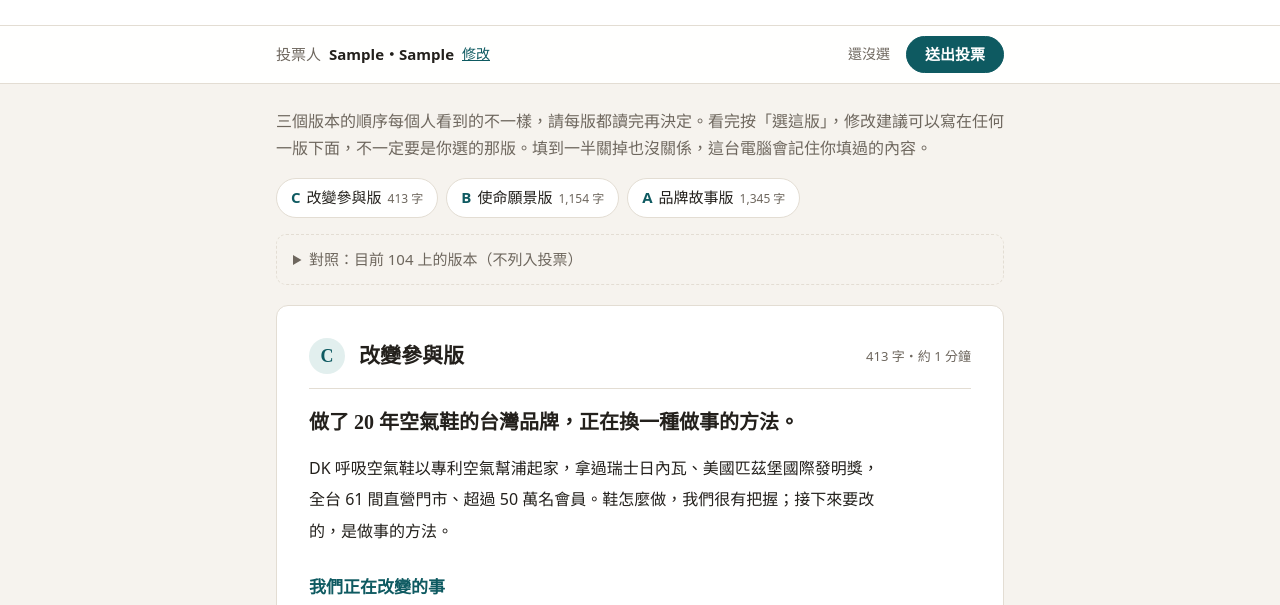
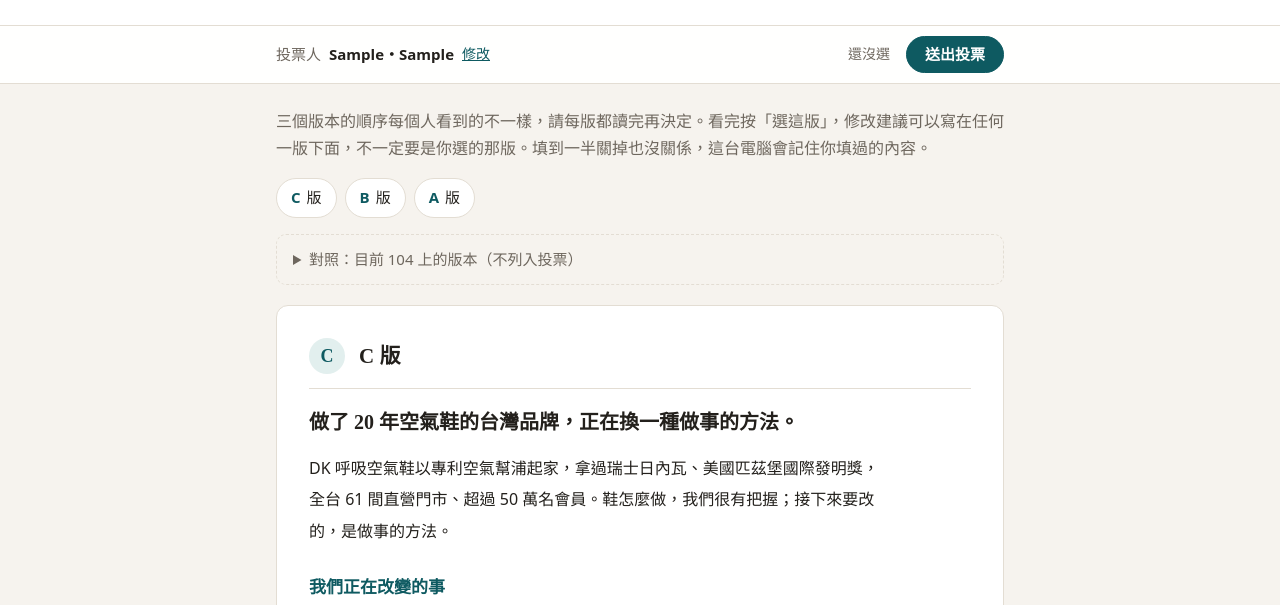
Before and after one commit to rhk9003/dk-104-intro-vote, a plain HTML site: page index.html in a window 1280 px wide. Both pictures are taken after typing "Sample", "Sample" into the empty fields and a click on the button "開始看版本". Shown: the part 193-798 px from the top of the page. Drawn offline with Linux system fonts and the light colour scheme.

Commit message:
版本只用字母標示：拿掉名稱、字數與引導性提示
Co-Authored-By: Claude Opus 5.5 <noreply@anthropic.com>

```diff
--- a/app.js
+++ b/app.js
@@ -1,7 +1,7 @@
 (function () {
   "use strict";
 
-  const { el, renderBlocks, charCount, readTime, label } = window.DKV;
+  const { el, renderBlocks, label } = window.DKV;
   const CFG = window.VOTE_CONFIG;
   const VERSIONS = window.VERSIONS;
   const MAX = CFG.maxPicks;
@@ -80,17 +80,15 @@
     const jump = $("#jump");
     const root = $("#versions");
     ordered.forEach(v => {
-      const n = charCount(v.blocks);
-      jump.appendChild(el("a", { href: "#v-" + v.key }, [el("b", { text: v.letter }), " " + v.name, el("small", { text: n.toLocaleString() + " 字" })]));
+      jump.appendChild(el("a", { href: "#v-" + v.key }, [el("b", { text: v.letter }), " 版"]));
 
       const pickBtn = el("button", { type: "button", class: "pick", "aria-pressed": "false" });
-      const ta = el("textarea", { id: "note-" + v.key, maxlength: "2000", placeholder: "例：開頭太長、這句求職者看不懂、想保留創辦人蹲下試鞋那段…" });
+      const ta = el("textarea", { id: "note-" + v.key, maxlength: "2000", placeholder: "想改哪裡、為什麼" });
       ta.value = state.notes[v.key] || "";
       const li = el("li", { class: "version", id: "v-" + v.key }, [
         el("div", { class: "version-head" }, [
           el("span", { class: "letter", text: v.letter }),
-          el("h2", { text: v.name }),
-          el("span", { class: "meta", text: n.toLocaleString() + " 字・" + readTime(n) }),
+          el("h2", { text: label(v) }),
         ]),
         renderBlocks(v.blocks),
         el("div", { class: "version-foot" }, [
@@ -114,8 +112,7 @@
 
     const cur = window.CURRENT_VERSION;
     if (cur) {
-      const n = charCount(cur.blocks);
-      $("#current").replaceChildren(el("p", { class: "meta", text: n.toLocaleString() + " 字・" + readTime(n) }), renderBlocks(cur.blocks));
+      $("#current").replaceChildren(renderBlocks(cur.blocks));
     } else {
       document.querySelector(".current").hidden = true;
     }
--- a/common.js
+++ b/common.js
@@ -35,19 +35,8 @@
     return box;
   }
 
-  // 字數：不算空白和粗體記號
-  function charCount(blocks) {
-    return blocks.map(b => b.h || b.h2 || b.b || b.p || (b.li || []).join("")).join("")
-      .replace(/\*\*/g, "").replace(/\s+/g, "").length;
-  }
-
-  // 一般人讀中文約每分鐘 400 字
-  function readTime(n) {
-    const min = n / 400;
-    return min < 1 ? "不到 1 分鐘" : "約 " + Math.round(min) + " 分鐘";
-  }
-
-  function label(v) { return v.letter + " " + v.name; }
+  // 版本只用字母稱呼，不給名稱、分類或字數，避免影響判斷
+  function label(v) { return v.letter + " 版"; }
 
   function fmtTime(t) {
     const d = new Date(t);
@@ -56,5 +45,5 @@
     return p(d.getMonth() + 1) + "/" + p(d.getDate()) + " " + p(d.getHours()) + ":" + p(d.getMinutes());
   }
 
-  window.DKV = { el, inline, renderBlocks, charCount, readTime, label, fmtTime };
+  window.DKV = { el, inline, renderBlocks, label, fmtTime };
 })();
--- a/index.html
+++ b/index.html
@@ -64,9 +64,9 @@
       <section class="submit-panel" aria-labelledby="submit-title">
         <h2 id="submit-title">確認後送出</h2>
         <label class="note" for="overall">
-          <span>整體建議（選填）：例如想把哪一版的哪一段，跟另一版合併</span>
+          <span>整體建議（選填）</span>
         </label>
-        <textarea id="overall" maxlength="2000" placeholder="例：用 C 的架構，開頭換成 A 的創辦人故事，濃縮成兩句…"></textarea>
+        <textarea id="overall" maxlength="2000"></textarea>
         <div id="summary"></div>
         <p class="form-msg" id="submit-msg" role="alert"></p>
         <div><button type="button" class="btn" id="submit-bottom">送出投票</button></div>
--- a/versions.js
+++ b/versions.js
@@ -6,7 +6,6 @@ window.VERSIONS = [
   {
     key: "story",
     letter: "A",
-    name: "品牌故事版",
     blocks: [
       { h: "始於蹲下的敬誠，走出世界的高度" },
       { h2: "一雙鞋，可以走多遠？" },
@@ -39,7 +38,6 @@ window.VERSIONS = [
   {
     key: "mvv",
     letter: "B",
-    name: "使命願景版",
     blocks: [
       { h2: "【品牌故事與源起】始於蹲下的敬誠，走出世界的高度" },
       { p: "四十多年前，創辦人高銘村董事長從雲林農村北上，在鞋店基層當學徒。" },
@@ -72,7 +70,6 @@ window.VERSIONS = [
   {
     key: "change",
     letter: "C",
-    name: "改變參與版",
     blocks: [
       { h: "做了 20 年空氣鞋的台灣品牌，正在換一種做事的方法。" },
       { p: "DK 呼吸空氣鞋以專利空氣幫浦起家，拿過瑞士日內瓦、美國匹茲堡國際發明獎，全台 61 間直營門市、超過 50 萬名會員。鞋怎麼做，我們很有把握；接下來要改的，是做事的方法。" },
@@ -99,7 +96,6 @@ window.VERSIONS = [
 
 // 目前 104 上的版本，只給大家對照，不列入投票
 window.CURRENT_VERSION = {
-  name: "目前 104 上的版本",
   blocks: [
     { h2: "公司簡介" },
     { p: "由鞋業界尖兵自創世界知名品牌 DK(DR.KAO)，成立專業研發團隊，專心研究特殊鞋底功能，開發創新空氣鞋，於 2001 年獲得瑞士日內瓦國際發明獎、美國匹茲堡金牌獎、經濟部國家優良發明創新商品等獎項。" },
```
